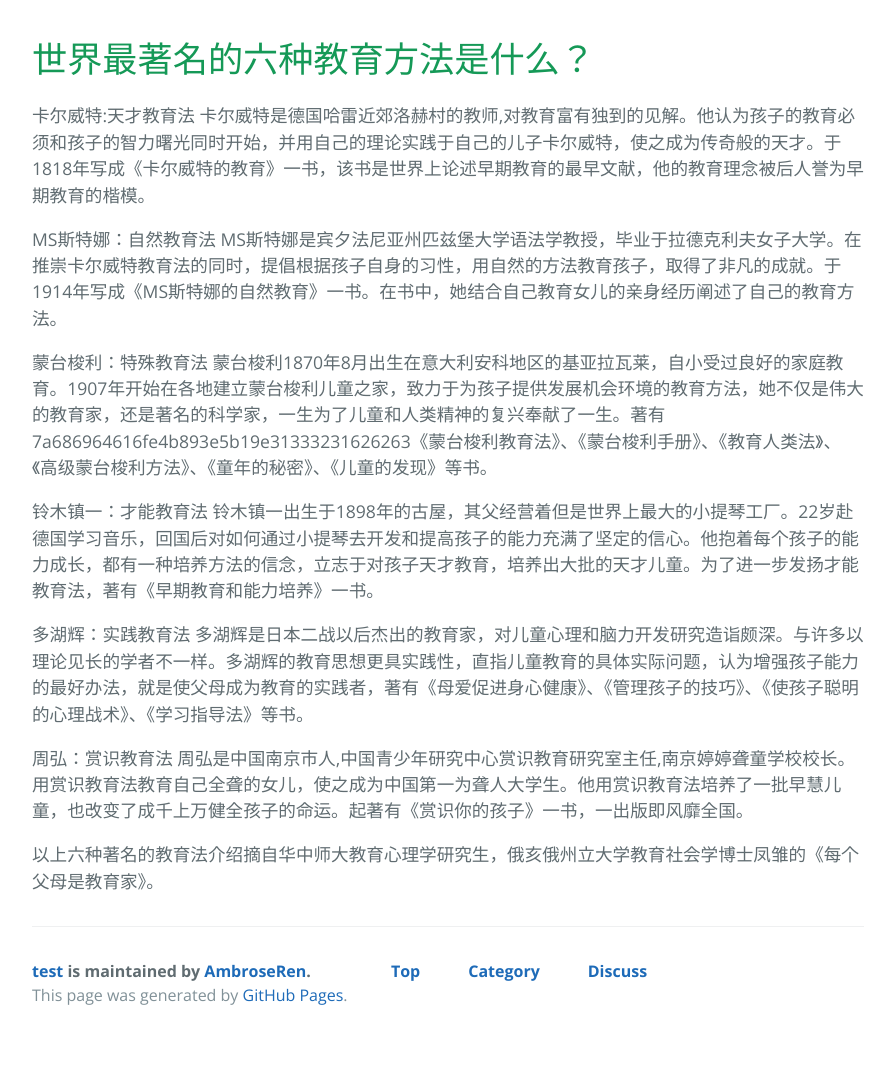
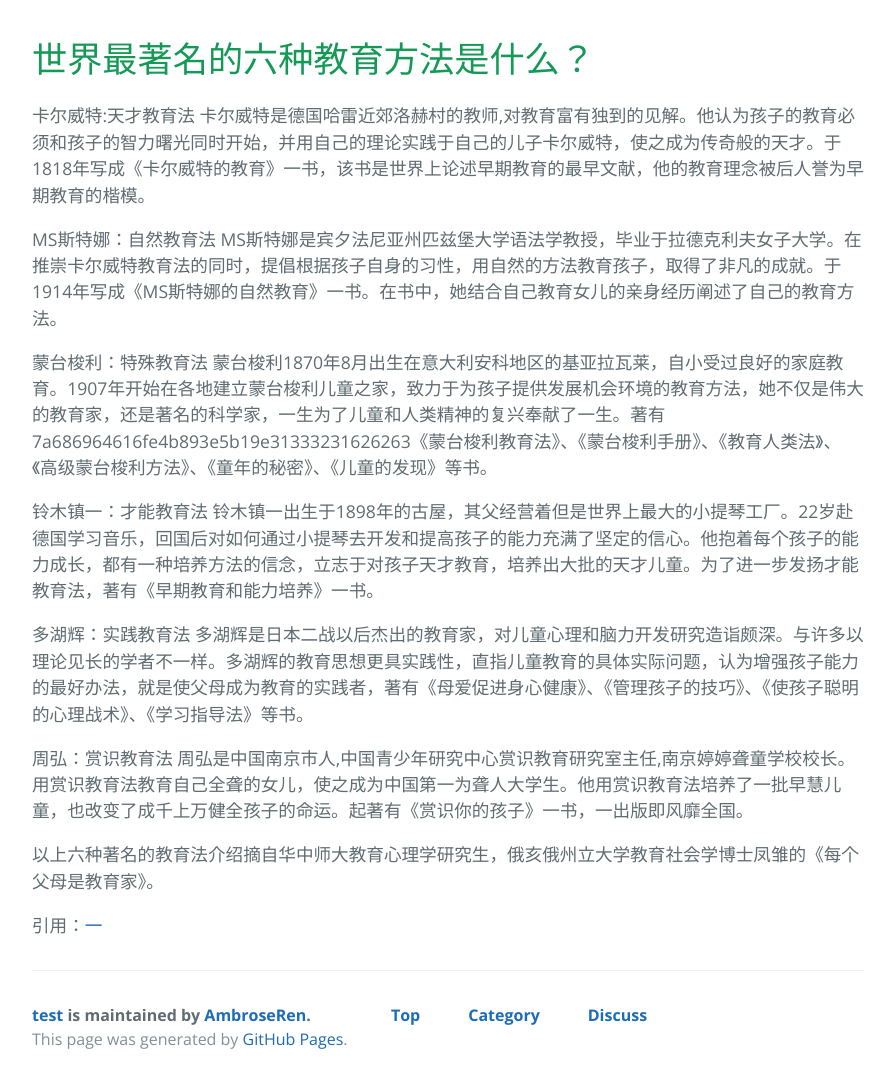
Before and after one commit to AmbroseRen/test, a Jekyll site: the page built from Doc/article/education.md, in a window 1280 px wide. Shown: the whole page, without its empty margins (192-1087 px from the left). Built offline with Jekyll 4.4.1, drawn with Linux system fonts in a browser that asks for light colours; nearby versions of some CDN libraries; our own code applies the rules of GitHub Pages for plain Markdown files; library files that are not in the unit come from our copies; the repository's description, which GitHub fills in, is left out; before the commit the page ends 1039 px from its top, so only the background shows below that.

Commit message:
Update education.md

```diff
--- a/Doc/article/education.md
+++ b/Doc/article/education.md
@@ -18,3 +18,5 @@
 周弘是中国南京市人,中国青少年研究中心赏识教育研究室主任,南京婷婷聋童学校校长。用赏识教育法教育自己全聋的女儿，使之成为中国第一为聋人大学生。他用赏识教育法培养了一批早慧儿童，也改变了成千上万健全孩子的命运。起著有《赏识你的孩子》一书，一出版即风靡全国。
 
 以上六种著名的教育法介绍摘自华中师大教育心理学研究生，俄亥俄州立大学教育社会学博士凤雏的《每个父母是教育家》。
+
+引用：[一](https://bluebird.blog.csdn.net/article/details/49424469)
```
